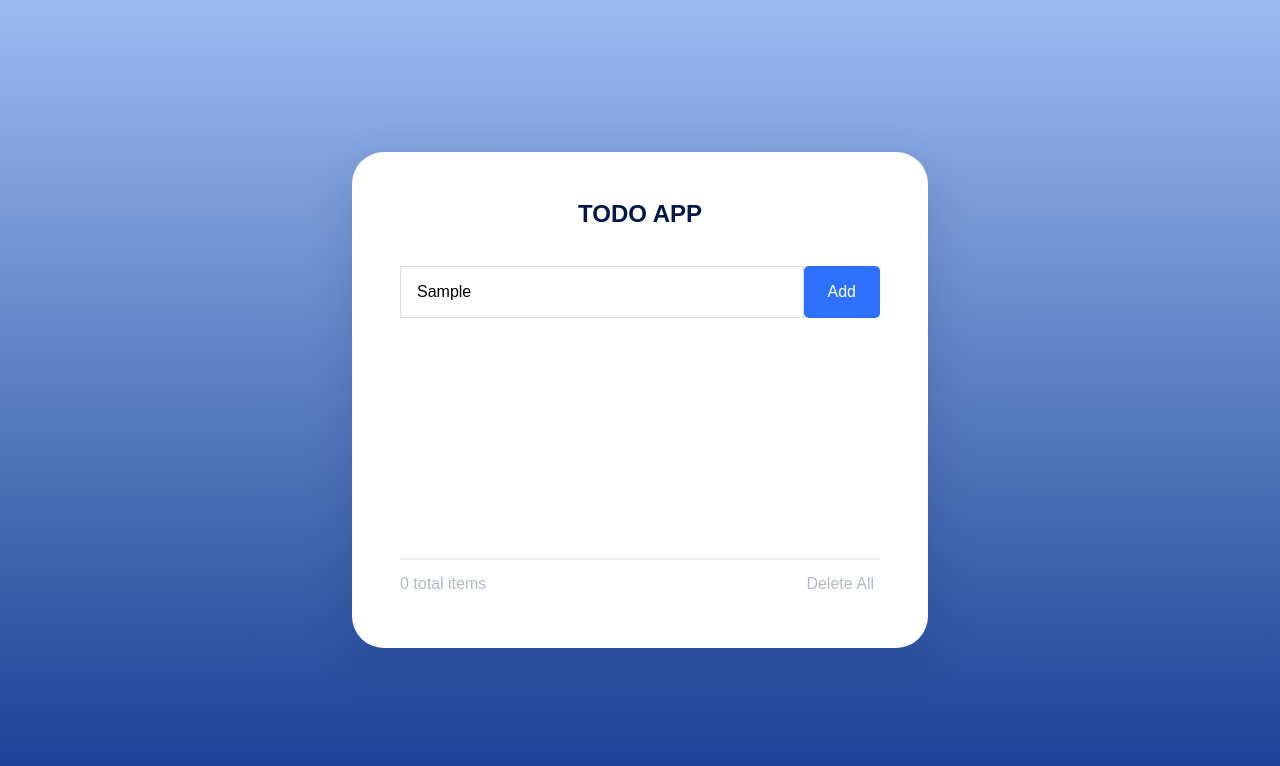
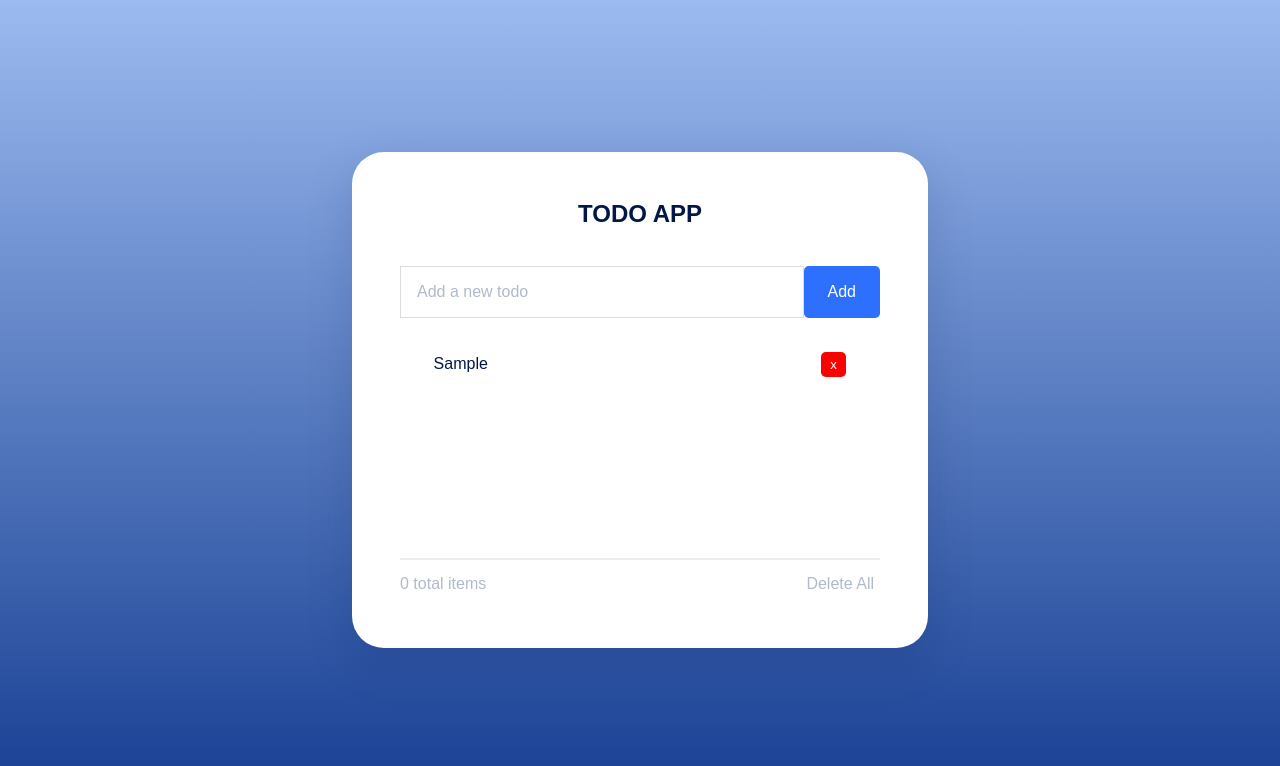
Before and after one commit to XAIMOH001/To-Do-list-app, a plain HTML site: page index.html in a window 1280 px wide. Both pictures are taken after typing "Sample" into the empty fields and a click on the button "Add". Drawn offline with Linux system fonts and the light colour scheme.

Commit message:
added functionality using Javascript

```diff
--- a/index.html
+++ b/index.html
@@ -11,7 +11,7 @@
         <h2>Todo App</h2>
         <div class="input">
             <input type="text" class="input-field" id="todoInput" placeholder="Add a new todo"/>
-            <button class="btn">  Add</button>
+            <button class="btn" onclick="addTask()">Add</button>
         </div>
         <ul class="scroll">
             <li id="todolist"></li>
--- a/index.js
+++ b/index.js
@@ -0,0 +1,39 @@
+const inputField = document.getElementById("todoInput");
+const todoList = document.getElementById("todolist");
+const deleteAllBtn = document.getElementById("deleteButton");
+
+function addTask() {
+    const taskText = inputField.value.trim();
+
+    if (taskText === "") {
+        alert("please enter a task");
+        return;
+    }
+
+    const taskItem = document.createElement("div")
+    taskItem.classList.add("task-item")
+
+    const taskContent = document.createElement("p");
+    taskContent.textContent = taskText;
+
+    taskContent.onclick = function () {
+        taskContent.classList.toggle("completed");
+    };
+
+    const deleteBtn = document.createElement("button");
+    deleteBtn.textContent = "x";
+    deleteBtn.classList.add("delete-btn")
+    deleteBtn.onclick = function () {
+        todoList.removeChild(taskItem);
+    };
+
+    taskItem.appendChild(taskContent);
+    taskItem.appendChild(deleteBtn)
+    todoList.appendChild(taskItem);
+
+    inputField.value = "";
+}
+
+deleteAllBtn.onclick = function () {
+    todoList.innerHTML = ""
+}
--- a/style.css
+++ b/style.css
@@ -178,3 +178,29 @@ input[type="checkbox"]:checked::before{
 .scroll::-webkit-scrollbar-track{
     display: none;
 }
+
+.task-item{
+    display: flex;
+    justify-content: space-between;
+    align-items: center;
+    padding: 0.8rem;
+    margin: o.5rem 0;
+}
+
+.delete-btn{
+    background: red;
+    color: white;
+    border: none;
+    padding: 0.3rem 0.6rem;
+    cursor: pointer;
+    border-radius: 0.3rem;
+}
+
+.delete-btn:hover{
+    background: darkred;
+}
+
+.completed{
+    text-decoration: line-through;
+    color: var(--grey-light);
+}
```
